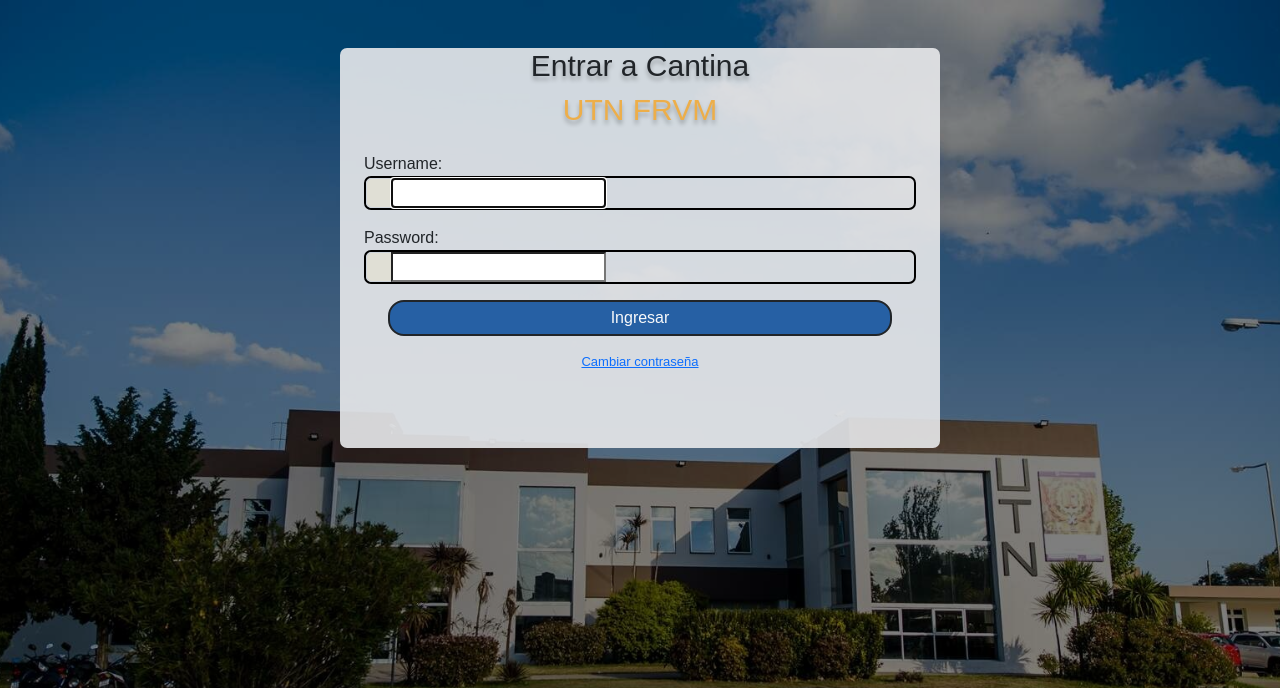
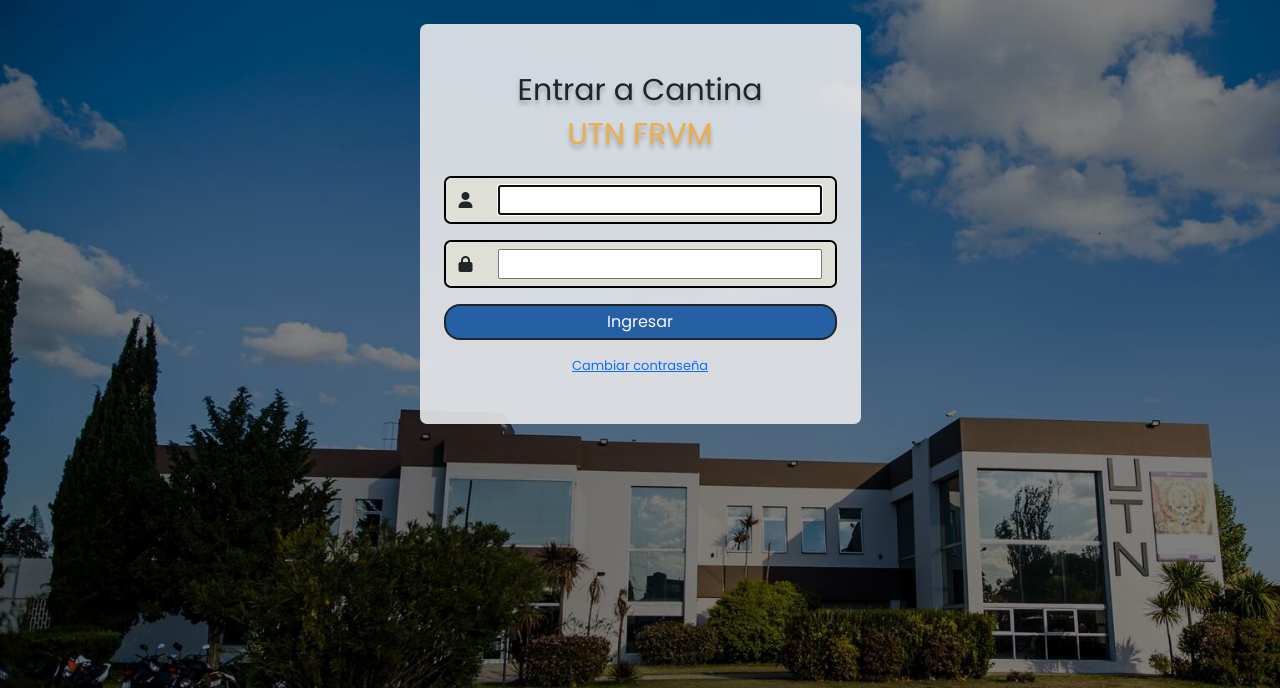
Before and after one commit to uRIELoLIVERO/TPI2023-grupoE, a Django app: page / in a window 1280 px wide. Shown: the top 688 px of the page. Run offline with Django 4.2, Linux system fonts and the light colour scheme; some libraries are stand-ins or nearby versions.

Commit message:
navbar con algunos links, template productos funcionando, estilos al login

```diff
--- a/PaginaCantina/Cantina/static/CSS/login.css
+++ b/PaginaCantina/Cantina/static/CSS/login.css
@@ -62,8 +62,7 @@
 
 .fondoGris{
     background-color: rgba(232, 233, 235, 0.90);
-    -moz-border-radius: 7px;
-    -webkit-border-radius: 7px;
+    border-radius: 7px;
 }
 
 .tituloCantina{
@@ -90,8 +89,7 @@
 
 .bordesInputs{
     border: 0.13rem solid #000;
-    -moz-border-radius: 7px;
-    -webkit-border-radius: 7px;
+    border-radius: 7px;
     padding-left: 0px;
     padding: 0px;
 }
--- a/PaginaCantina/Cantina/static/CSS/style.css
+++ b/PaginaCantina/Cantina/static/CSS/style.css
@@ -41,10 +41,10 @@
 #infoMenu .dropdown{
     height: 48.5px;
 }
-.nav-item div p{
+.nav-item div a{
     color: var(--onyx);
 }
-.nav-pills li div p{
+.nav-pills li div a{
     font-size: var(--lg);
     display: flex;
     align-items: center;
--- a/PaginaCantina/Cantina/templates/login.html
+++ b/PaginaCantina/Cantina/templates/login.html
@@ -3,28 +3,33 @@
     <title>Bootstrap demo</title>
     <link href="https://cdn.jsdelivr.net/npm/bootstrap@5.2.3/dist/css/bootstrap.min.css" rel="stylesheet" integrity="sha384-rbsA2VBKQhggwzxH7pPCaAqO46MgnOM80zW1RWuH61DGLwZJEdK2Kadq2F9CUG65" crossorigin="anonymous">
     <link rel="stylesheet" href="{% static 'CSS/login.css' %}">
+        <!-- iconos -->
+        <script src="https://kit.fontawesome.com/538b2ed319.js" crossorigin="anonymous"></script>
+        <link href="https://cdn.jsdelivr.net/npm/bootstrap@5.3.2/dist/css/bootstrap.min.css" rel="stylesheet" integrity="sha384-T3c6CoIi6uLrA9TneNEoa7RxnatzjcDSCmG1MXxSR1GAsXEV/Dwwykc2MPK8M2HN" crossorigin="anonymous">
+        <link rel="stylesheet" href="../CSS/login.css">
+        <link rel="preconnect" href="https://fonts.googleapis.com">
+        <link rel="preconnect" href="https://fonts.gstatic.com" crossorigin>
+        <link href="https://fonts.googleapis.com/css2?family=Poppins:wght@200;300;400;600;700&display=swap" rel="stylesheet">
 </head>
 {% block content %}
-
-  <main class="form-signin m-auto fondoGris">
-    <form method="post" class="mt-5 mb-5 ms-4 me-4">
+<div class="container-body-login d-flex align-items-center py-4">
+    <div class="form-signin m-auto fondoGris">
+    <form method="post" class="mt-5 mb-5">
       {% csrf_token %}
       <ul class="list-inline text-center mb-4">
           <li class="h1 list-item mx-0 tituloCantina">Entrar a Cantina</li>
           <li class="h1 list-item ms-0 tituloCantina">UTN FRVM</li>
       </ul>
-      {{ form.username.label_tag }}
-      <div class="mb-3">
-          <div class="container input-group bordesInputs">
+      <div class="mb-3 ms-4 me-4">
+          <div class="input-group bordesInputs bordes-login">
               <span class="input-group-text inputLogin" id="basic-addon1"><i class="fa-solid fa-user"></i></span>
-              {{ form.username }}
+              <span class="form-control inputLogin" id="exampleInputEmail1" >{{ form.username }}</span>
           </div>
       </div>
-      {{ form.password.label_tag }}
-      <div class="mb-3">
-          <div class="container input-group bordesInputs">
+      <div class="mb-3 ms-4 me-4">
+          <div class="input-group bordesInputs bordes-login">
               <span class="input-group-text inputLogin" id="basic-addon1"><i class="fa-solid fa-lock"></i></span>
-              {{ form.password }}
+              <span class="form-control inputLogin" id="exampleInputPassword1">{{ form.password }}</span>
           </div>
       </div>
       <div class="d-grid ms-4 me-4 mx-auto">
```
Also changed, not shown: PaginaCantina/Cantina/static/CSS/cosultarProductos.css (+11 -6 lines), PaginaCantina/Cantina/static/js/main.js (+10 -0 lines), PaginaCantina/Cantina/templates/base.html (+5 -5 lines), PaginaCantina/Cantina/templates/consultarProductos.html (+7 -7 lines).
